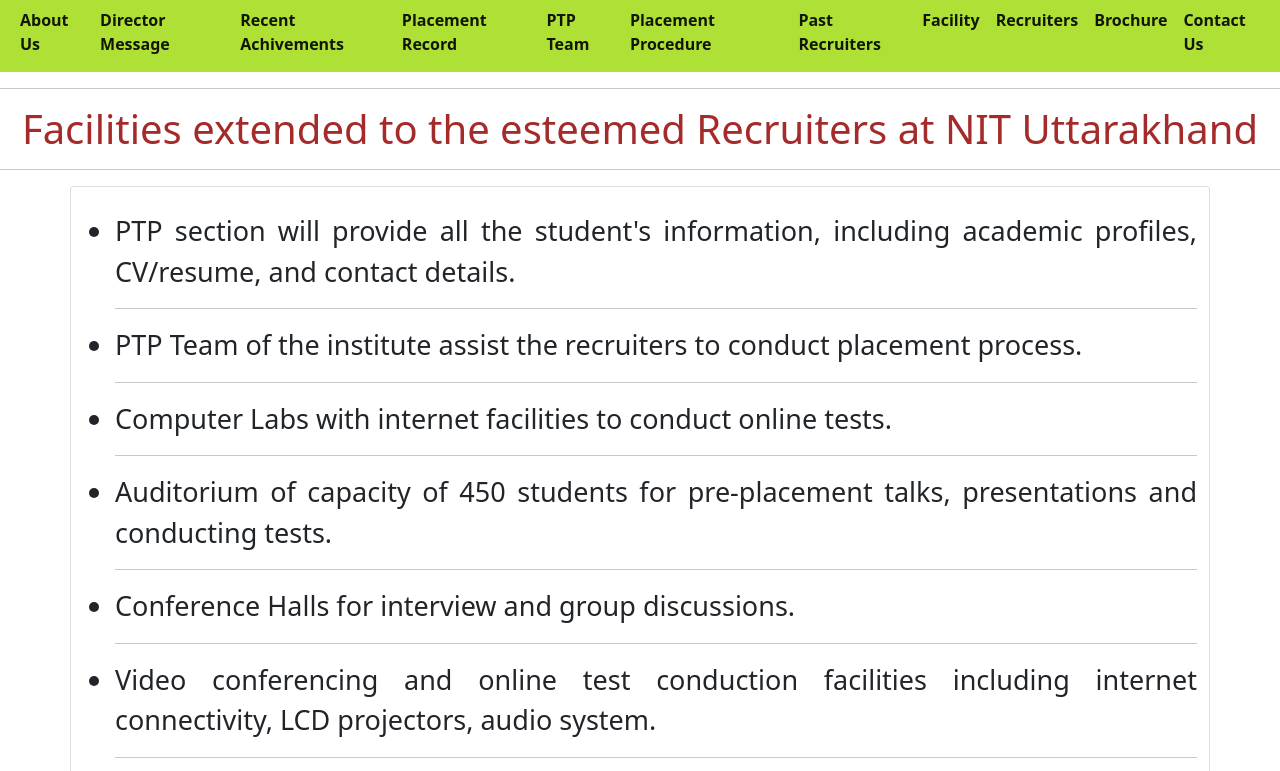
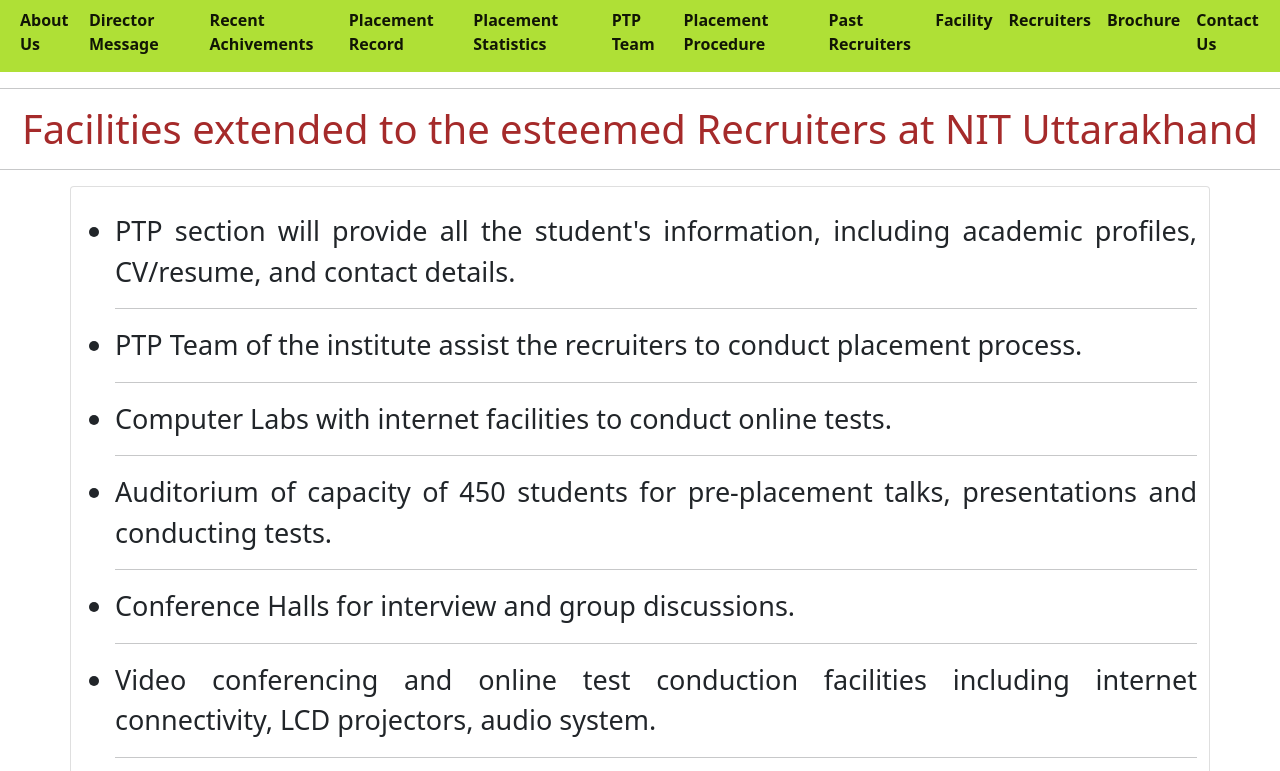
Before and after one commit to ptpnituk/c2p, a plain HTML site: page FR.html in a window 1280 px wide. Shown: the part 121-892 px from the top of the page. Drawn offline with nearby package versions, Linux system fonts and the light colour scheme.

Commit message:
Update FR.html

```diff
--- a/FR.html
+++ b/FR.html
@@ -35,6 +35,8 @@
                 <a class="nav-link active" href="achieve.html"> <b>Recent Achivements </b> </a>
               </li>
               <li class="nav-item"><a class="nav-link active"  href="PR.html "> <b> Placement Record  </b>  </a></li>
+                            	 <li class="nav-item"><a class="nav-link active"  href="PS.html "> <b> Placement Statistics  </b>  </a></li>
+
               <li class="nav-item"><a class="nav-link active"  href="Team.html "> <b> PTP Team </b>   </a></li>
               <li class="nav-item"><a class="nav-link active" href="PP.html "> <b>Placement Procedure </b> </a></li>
               <li class="nav-item"><a class="nav-link active" href="list of Companies visited.pdf" > <b>Past Recruiters </b> </a></li>
```
